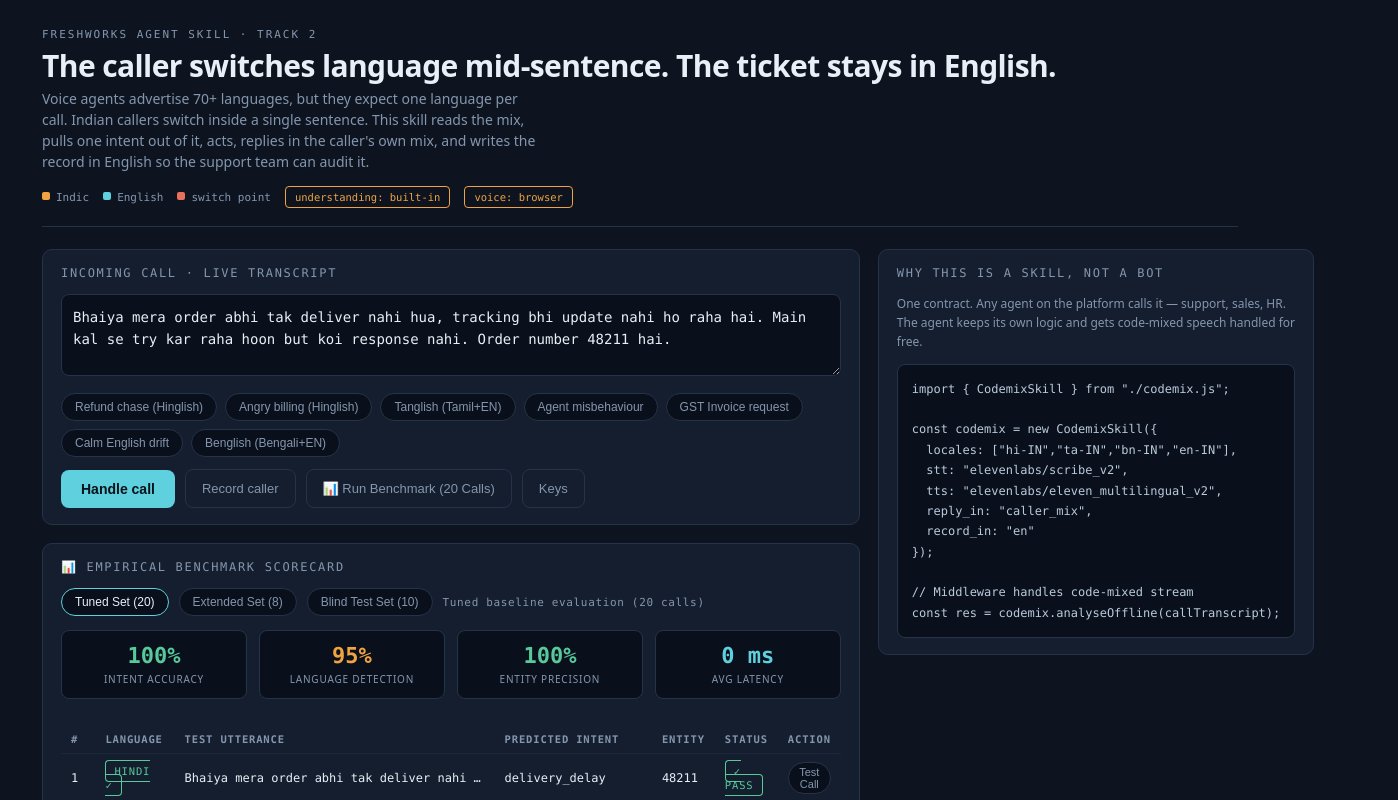
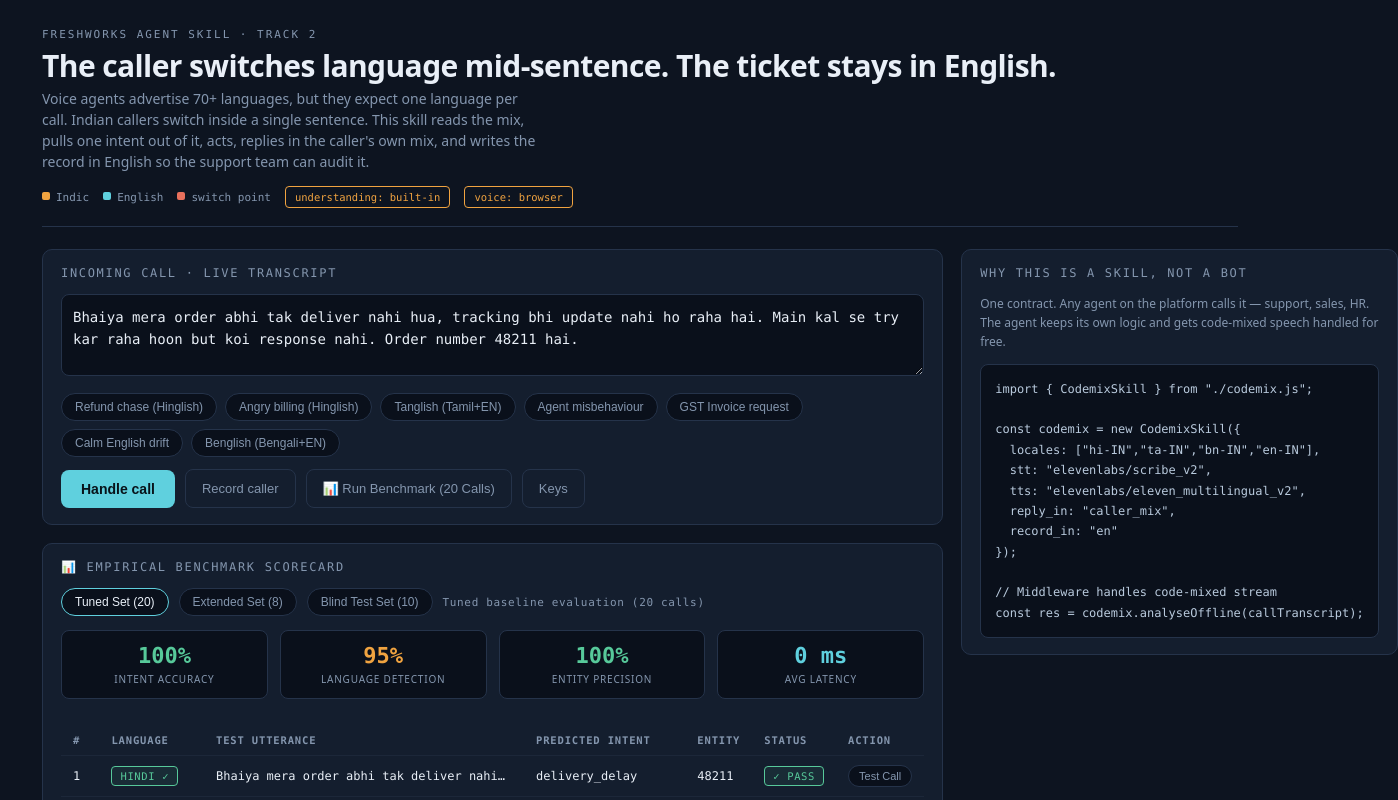
Before and after one commit to ramanathanmani/great-agent-hackathon-2026, a plain HTML site: page index.html in a window 1280 px wide. Both pictures are taken after a click on the button "📊 Run Benchmark (20 Calls)". Shown: the top 800 px of the page, 1398 px wide, since content can reach past the window. Drawn offline with Linux system fonts and the light colour scheme.

Commit message:
fix(ui): align table badge pill boxes with flex nowrap and vertical centering

```diff
--- a/index.html
+++ b/index.html
@@ -61,10 +61,9 @@
   .ticket{background:#0A101B;border:1px solid var(--line);border-left:3px solid var(--ok);border-radius:8px;padding:16px 18px}
   .ticket .tsub{font-size:16px;font-weight:600;margin:0 0 10px}
   .ticket p{font-size:14px;line-height:1.65;color:#C9D6E6;margin:0 0 14px}
-  .badges{display:flex;gap:8px;flex-wrap:wrap}
-  .badge{font-family:var(--mono);font-size:10.5px;letter-spacing:.08em;text-transform:uppercase;border:1px solid var(--line);border-radius:4px;padding:4px 8px;color:var(--muted)}
-  .badge.pass{border-color:var(--ok);color:var(--ok)}
-  .badge.fail{border-color:var(--warn);color:var(--warn)}
+  .badge{display:inline-flex;align-items:center;justify-content:center;gap:4px;white-space:nowrap;font-family:var(--mono);font-size:10.5px;letter-spacing:.06em;text-transform:uppercase;border:1px solid var(--line);border-radius:4px;padding:3px 8px;color:var(--muted);line-height:1.2}
+  .badge.pass{border-color:var(--ok);color:var(--ok);background:rgba(87,201,154,0.08)}
+  .badge.fail{border-color:var(--warn);color:var(--warn);background:rgba(235,94,85,0.08)}
   .hidden{display:none}
   .stat{font-family:var(--mono);font-size:11px;color:var(--muted);letter-spacing:.06em}
   .note{color:var(--muted);font-size:12px;line-height:1.6;margin-top:10px}
@@ -74,13 +73,14 @@
   .reveal{animation:rv .45s ease both}
   @keyframes rv{from{opacity:0;transform:translateY(8px)}to{opacity:1;transform:none}}
   @media (prefers-reduced-motion:reduce){.reveal,.spin{animation:none}}
-  .mode{font-family:var(--mono);font-size:10.5px;padding:4px 9px;border-radius:4px;border:1px solid var(--line);color:var(--muted)}
+  .mode{font-family:var(--mono);font-size:10.5px;padding:4px 9px;border-radius:4px;border:1px solid var(--line);color:var(--muted);white-space:nowrap;display:inline-block}
   .mode.on{border-color:var(--ok);color:var(--ok)}
   .mode.off{border-color:var(--hi);color:var(--hi)}
 
   /* Benchmark Scorecard Styles */
   .bench-table{width:100%;border-collapse:collapse;margin-top:12px;font-size:12px;font-family:var(--mono)}
-  .bench-table th,.bench-table td{padding:8px 10px;text-align:left;border-bottom:1px solid var(--line2)}
+  .bench-table th,.bench-table td{padding:9px 12px;text-align:left;vertical-align:middle;border-bottom:1px solid var(--line2);white-space:nowrap}
+  .bench-table td.utt-cell{max-width:320px;white-space:nowrap;overflow:hidden;text-overflow:ellipsis}
   .bench-table th{color:var(--muted);text-transform:uppercase;font-size:10.5px;letter-spacing:.08em}
   .bench-table tr:hover{background:#0D1726}
   .bench-stat-grid{display:grid;grid-template-columns:repeat(auto-fit,minmax(140px,1fr));gap:12px;margin-bottom:14px}
@@ -447,11 +447,11 @@ function renderBenchmark(tab = "tuned") {
     tr.innerHTML = `
       <td>${r.id}</td>
       <td><span class="badge ${r.langPassed ? 'pass' : 'fail'}">${esc(r.predictedLang)} ${r.langPassed ? '✓' : '✗'}</span></td>
-      <td style="max-width:320px;white-space:nowrap;overflow:hidden;text-overflow:ellipsis" title="${esc(r.utterance)}">${esc(r.utterance)}</td>
+      <td class="utt-cell" title="${esc(r.utterance)}">${esc(r.utterance)}</td>
       <td>${esc(r.predictedIntent)}</td>
       <td>${r.predictedOrder || "—"}</td>
       <td><span class="badge ${r.intentPassed ? 'pass' : 'fail'}">${r.intentPassed ? '✓ PASS' : '✗ FAIL'}</span></td>
-      <td><button class="chip" style="padding:3px 8px;font-size:11px" onclick="loadBenchCase('${r.id}')">Test Call</button></td>
+      <td><button class="chip" style="padding:4px 10px;font-size:11px" onclick="loadBenchCase('${r.id}')">Test Call</button></td>
     `;
     rows.appendChild(tr);
   });
```
Also changed, not shown: docs/benchmark-table.png (added), docs/demo-walkthrough.gif.
